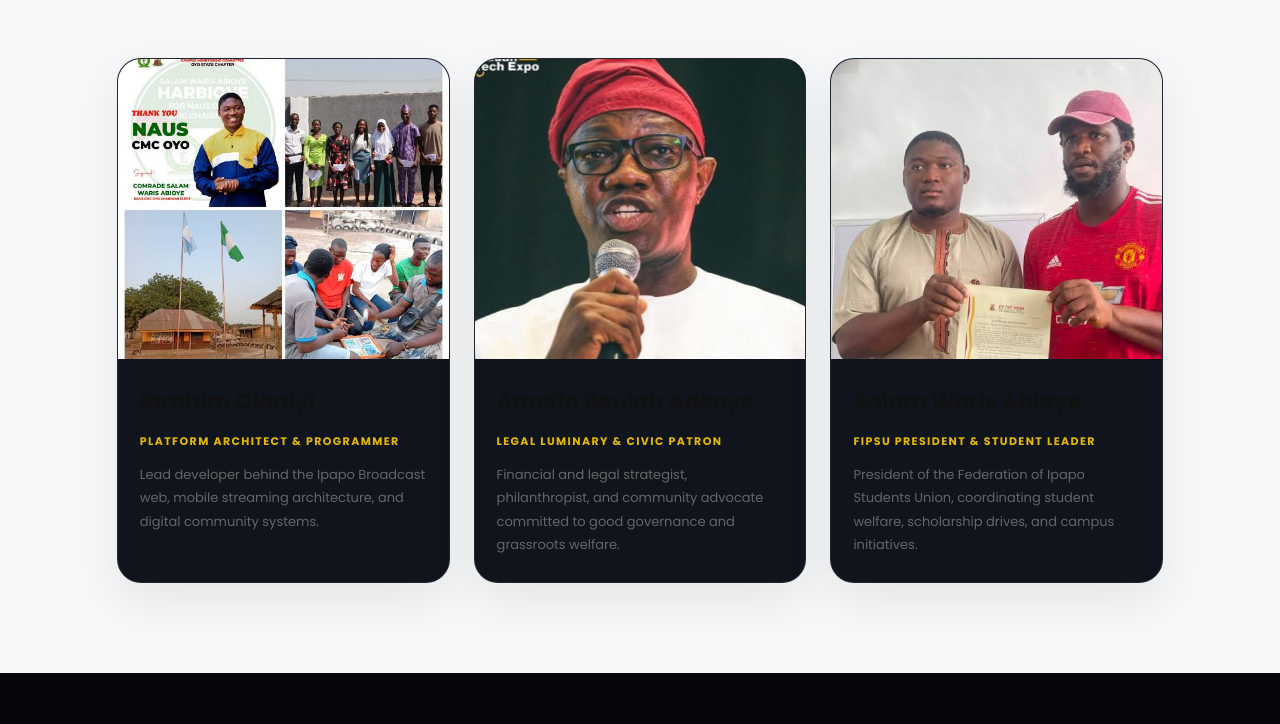
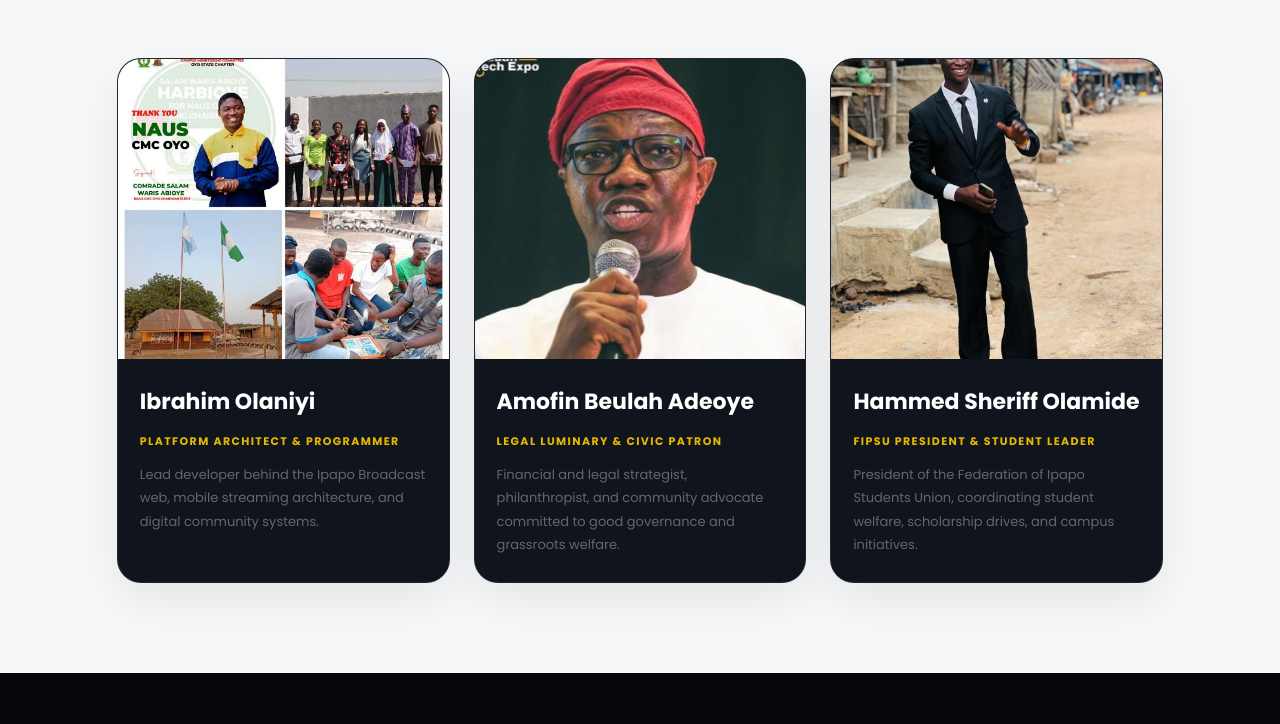
Before and after one commit to ibrahimtoheebolaniyi125-hue/ipapocommunity, a website: page about.html in a window 1280 px wide. Shown: the part 2209-2933 px from the top of the page. Drawn offline with Linux system fonts and the light colour scheme.

Commit message:
Update FIPSU images

```diff
--- a/about.html
+++ b/about.html
@@ -156,7 +156,7 @@
                 <article class="team-card reveal show" style="opacity: 1; transform: none;">
                     <img src="img/people.jpg" alt="Ibrahim Olaniyi">
                     <div class="team-card-content">
-                        <h3>Ibrahim Olaniyi</h3>
+                        <h3 style="color: white;">Ibrahim Olaniyi</h3>
                         <span style="color: var(--primary-dark); font-weight: 700;">Platform Architect & Programmer</span>
                         <p>Lead developer behind the Ipapo Broadcast web, mobile streaming architecture, and digital community systems.</p>
                     </div>
@@ -165,16 +165,16 @@
                 <article class="team-card reveal show" style="opacity: 1; transform: none;">
                     <img src="img/amofin.jpg" alt="Amofin Beulah Adeoye">
                     <div class="team-card-content">
-                        <h3>Amofin Beulah Adeoye</h3>
+                        <h3 style="color: white;">Amofin Beulah Adeoye</h3>
                         <span style="color: var(--primary-dark); font-weight: 700;">Legal Luminary & Civic Patron</span>
                         <p>Financial and legal strategist, philanthropist, and community advocate committed to good governance and grassroots welfare.</p>
                     </div>
                 </article>
 
                 <article class="team-card reveal show" style="opacity: 1; transform: none;">
-                    <img src="img/fipsupro.jpg" alt="Salam Waris Abioye">
+                    <img src="img/DARH7119.JPG" alt="hammed sherrif ">
                     <div class="team-card-content">
-                        <h3>Salam Waris Abioye</h3>
+                        <h3 style="color: white;">Hammed Sheriff Olamide</h3>
                         <span style="color: var(--primary-dark); font-weight: 700;">FIPSU President & Student Leader</span>
                         <p>President of the Federation of Ipapo Students Union, coordinating student welfare, scholarship drives, and campus initiatives.</p>
                     </div>
--- a/js/dashboard.js
+++ b/js/dashboard.js
@@ -40,7 +40,7 @@
             time: '09:00 AM WAT',
             venue: 'Ipapo Community Town Hall, Center Point',
             category: 'Education',
-            image: 'img/fipsupro.jpg',
+            image: 'img/DARH7119.JPG',
             description: 'Hands-on digital training in web development, smartphone media production, and freelancing skills organized by FIPSU & partners.',
             attendees: 92
         },
--- a/js/landing.js
+++ b/js/landing.js
@@ -74,7 +74,7 @@
             desc: 'Fostering academic excellence, tuition support, and student mentorship for higher education aspirations.'
         },
         {
-            image: 'img/fipsupro.jpg',
+            image: 'img/DARH7119.JPG',
             tag: 'Youth Leadership',
             location: 'Civic Assembly Hall',
             title: 'Federation of Ipapo Students’ Union (FIPSU)',
--- a/js/news.js
+++ b/js/news.js
@@ -89,7 +89,7 @@
             author: 'Student Union Bureau',
             date: 'September 2026',
             readTime: '4 min read',
-            image: 'img/fipsupro.jpg',
+            image: 'img/DARH7119.JPG',
             summary: 'FIPSU President Salam Waris Abioye outlines new campus outreach, free JAMB/WAEC forms, and digital skills training for local youth.',
             content: `
                 <p>The Federation of Ipapo Students Union (FIPSU), representing university, polytechnic, and college students across Nigeria, has officially launched its 2026 Academic Support and Career Orientation campaign.</p>
```
Also changed, not shown: gallery.html (+1 -1 lines), home.html (+2 -2 lines), home1.html (+1 -1 lines), index.html (+3 -3 lines).
